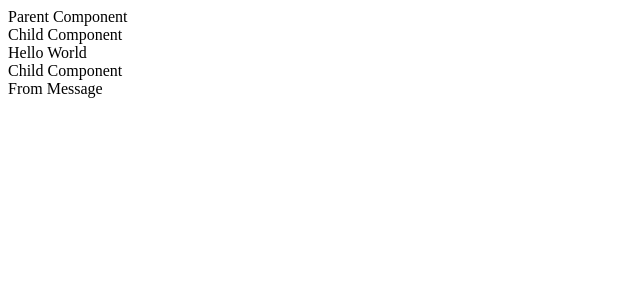
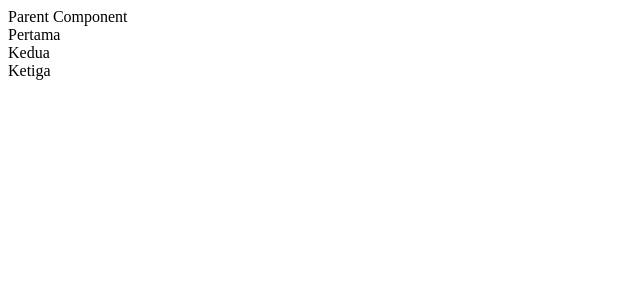
Before and after one commit to chaerulmarwan20/vue-3-basic, a Vue app: page / in a window 1280 px wide. Shown: the top 300 px of the page, without its empty margins (0-640 px from the left). Built offline with nearby package versions, Linux system fonts and the light colour scheme.

Commit message:
looping component

```diff
--- a/src/App.vue
+++ b/src/App.vue
@@ -1,7 +1,6 @@
 <template>
   <div>Parent Component</div>
-  <child-component text="Hello World" />
-  <child-component :text="message" />
+  <child-component v-for="(todo, idx) in todos" :key="idx" :text="todo" />
 </template>
 
 <script>
@@ -10,7 +9,7 @@ import ChildComponent from "./components/ChildComponent.vue";
 export default {
   data() {
     return {
-      message: "From Message",
+      todos: ["Pertama", "Kedua", "Ketiga"],
     };
   },
   components: { ChildComponent },
--- a/src/components/ChildComponent.vue
+++ b/src/components/ChildComponent.vue
@@ -1,5 +1,4 @@
 <template>
-  <div>Child Component</div>
   <div>{{ text }}</div>
 </template>
 
@@ -8,7 +7,7 @@ export default {
   props: {
     text: {
       type: String,
-      default: "",
+      default: "Child Component",
     },
   },
 };
```
